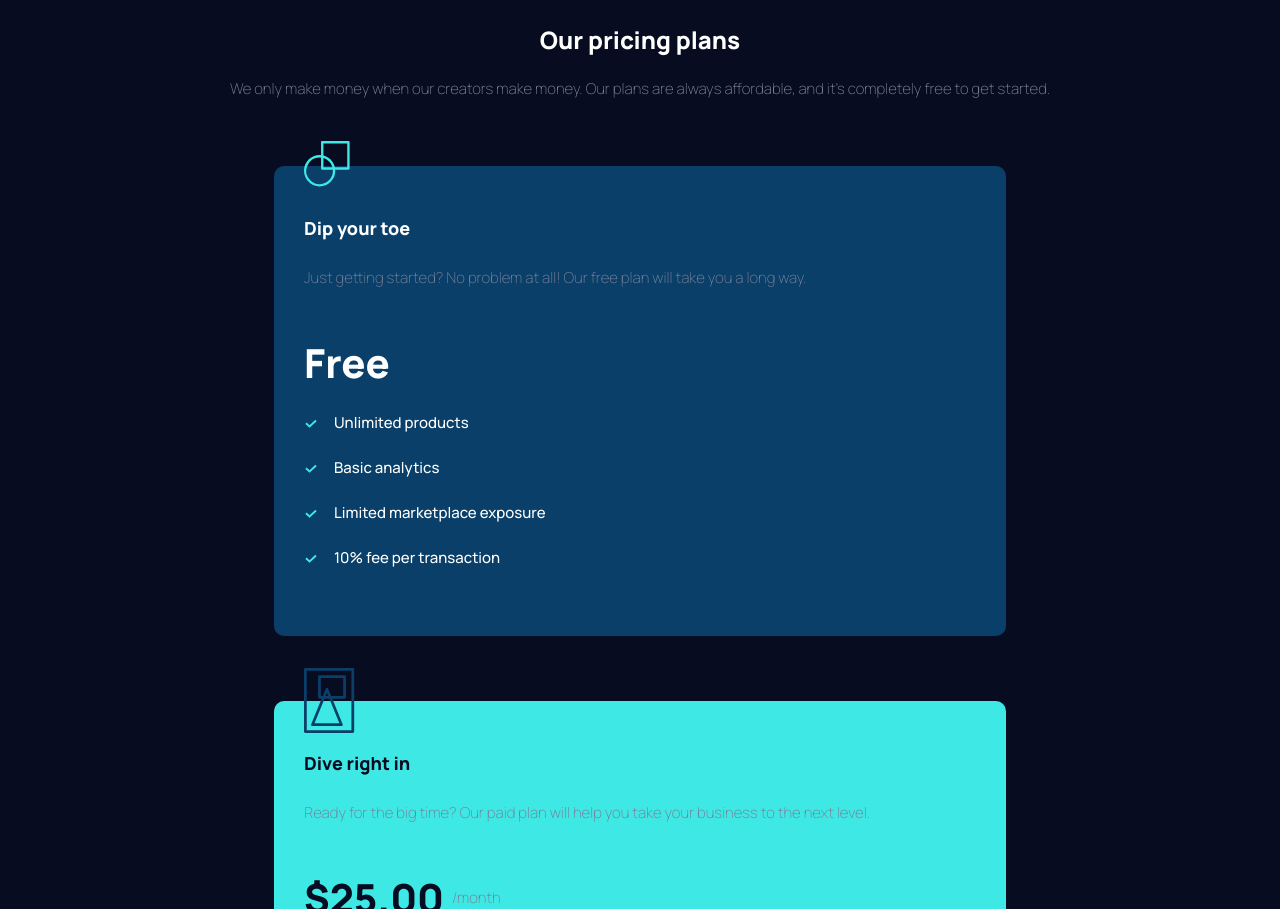
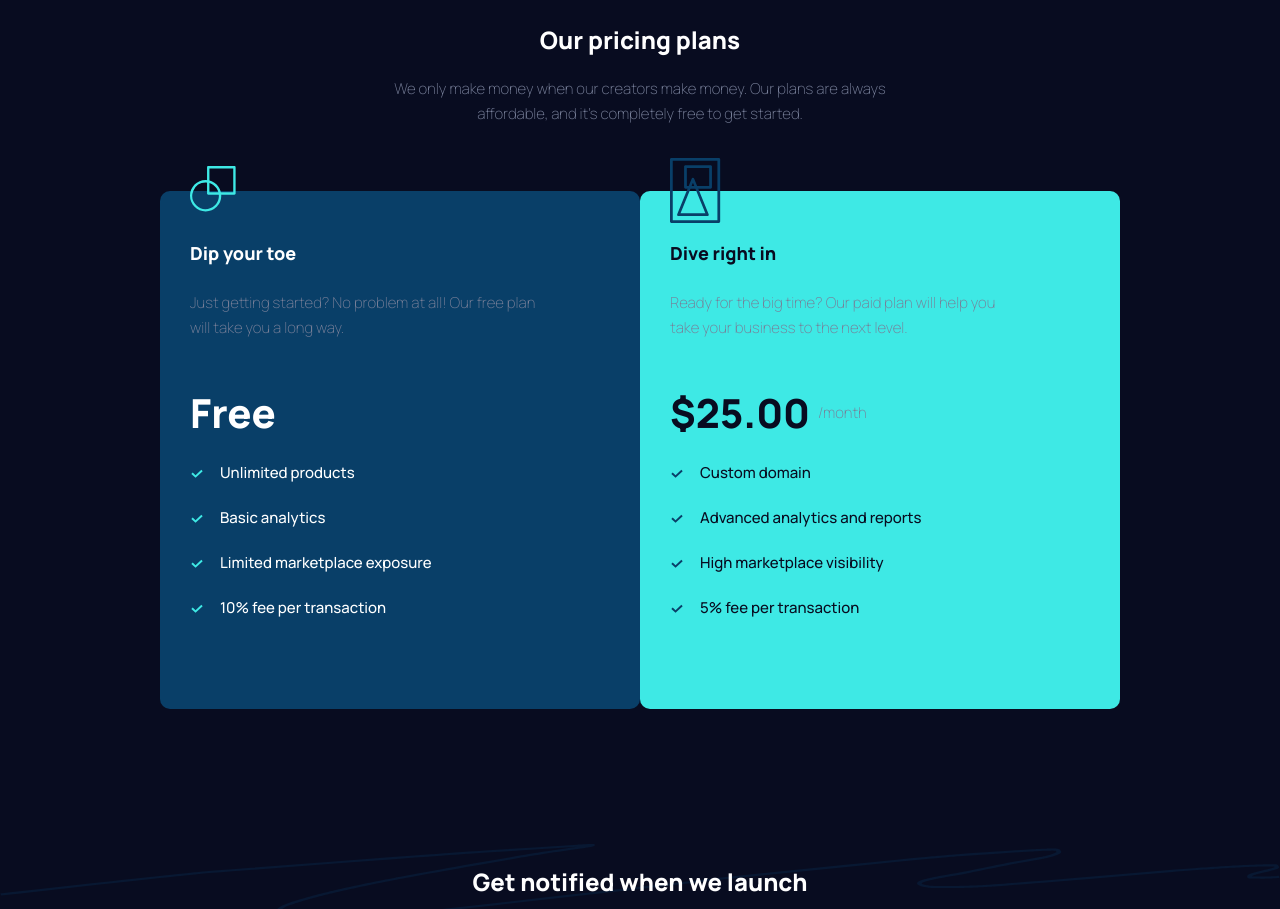
Before and after one commit to rnbrietzke10/marker-landing-page, a plain HTML site: page index.html in a window 1280 px wide. Shown: the part 1205-2114 px from the top of the page. Drawn offline with Linux system fonts and the light colour scheme.

Commit message:
added container div to fix pricing plan layout for desktop

```diff
--- a/index.html
+++ b/index.html
@@ -98,13 +98,13 @@
           affordable, and it’s completely free to get started.
         </p>
       </div>
-
+      <div class="plans-container">
         <div class="free-plan">
           <img src="./assets/icon-free.svg" alt="Free Plan Icon" />
           <h4>Dip your toe</h4>
-				<p>
-					Just getting started? No problem at all! Our free plan will take you a
-					long way.
+          <p class="plan-description">
+            Just getting started? No problem at all! Our free plan will take you
+            a long way.
           </p>
           <h3>Free</h3>
           <ul>
@@ -118,9 +118,9 @@
         <div class="paid-plan">
           <img src="./assets/icon-paid.svg" alt="Paid Plan Icon" />
           <h4>Dive right in</h4>
-				<p>
-					Ready for the big time? Our paid plan will help you take your business
-					to the next level.
+          <p class="plan-description">
+            Ready for the big time? Our paid plan will help you take your
+            business to the next level.
           </p>
           <h3>$25.00 <span>/month</span></h3>
           <ul>
@@ -129,6 +129,7 @@
             <li>High marketplace visibility</li>
             <li>5% fee per transaction</li>
           </ul>
+        </div>
       </div>
     </section>
 
--- a/style.css
+++ b/style.css
@@ -111,6 +111,11 @@ h4 {
 .pricing-plans-heading {
   text-align: center;
   margin: 70px auto 30px;
+}
+.plans-container {
+  display: flex;
+  flex-direction: column;
+  align-items: center;
 }
 
 /* Free Plan Styles */
@@ -371,6 +376,27 @@ input {
     margin: auto;
     justify-content: center;
   }
+  .pricing-plans-heading > p {
+    width: 540px;
+  }
+  .plans-container {
+    width: 100%;
+    display: flex;
+    flex-direction: row;
+    justify-content: space-evenly;
+    align-items: center;
+  }
+  .paid-plan,
+  .free-plan {
+    width: 455px;
+    height: 458px;
+  }
+  .free-plan {
+    margin-bottom: 0;
+  }
+  .plan-description {
+    width: 355px;
+  }
 
   /* Footer Styles */
   footer {
```
Lines whose indentation alone changed are shown as unchanged.
